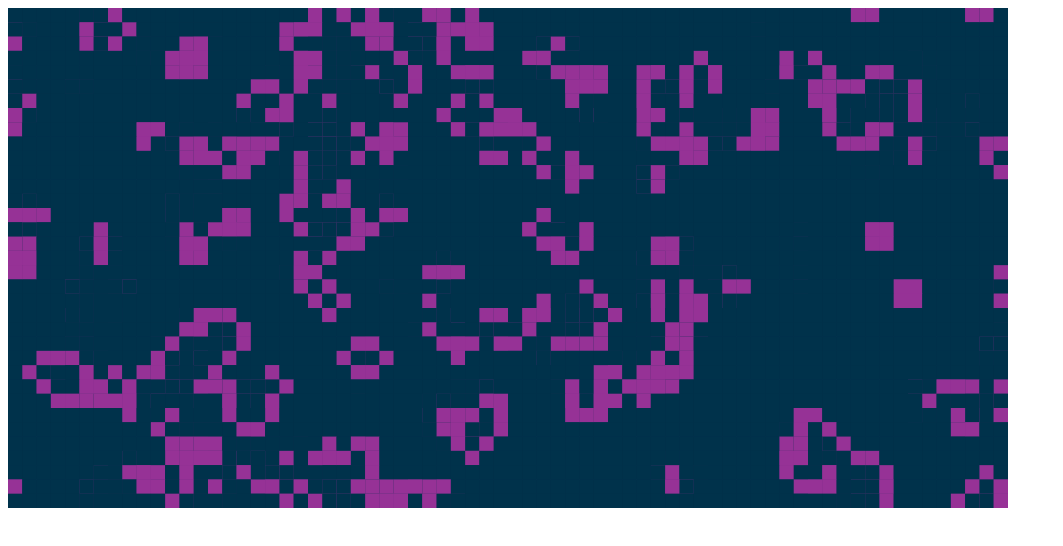
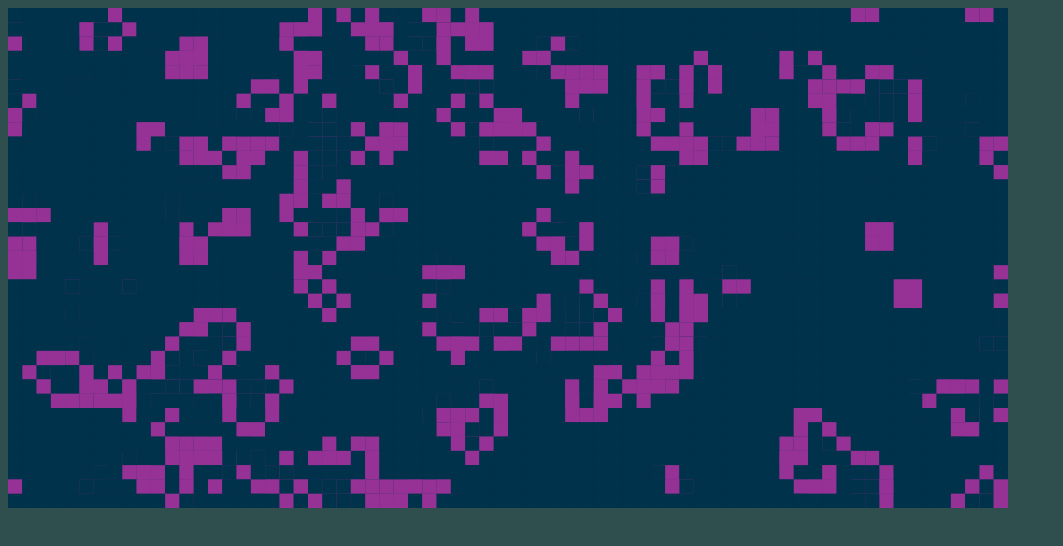
Before and after one commit to ajab1470/Conway-Sim, a plain HTML site: page index.html in a window 1280 px wide. Shown: the whole page, without its empty margins (0-1063 px from the left). Drawn offline with Linux system fonts and the light colour scheme.

Commit message:
Made the Background less jarring
TODO: make prettier
      Fix a few magic numbers
      That start config thing I said I'd do

```diff
--- a/index.html
+++ b/index.html
@@ -5,7 +5,7 @@
     <title>Conway's Game of Life</title>
     <script src="./main.js"></script>
 </head>
-<body>
+<body style="background-color: darkslategrey">
     <div id="board" style="font-family: 'Courier New'">
         <canvas id="board-canvas" width="1000" height="500"></canvas>
     </div>
```
